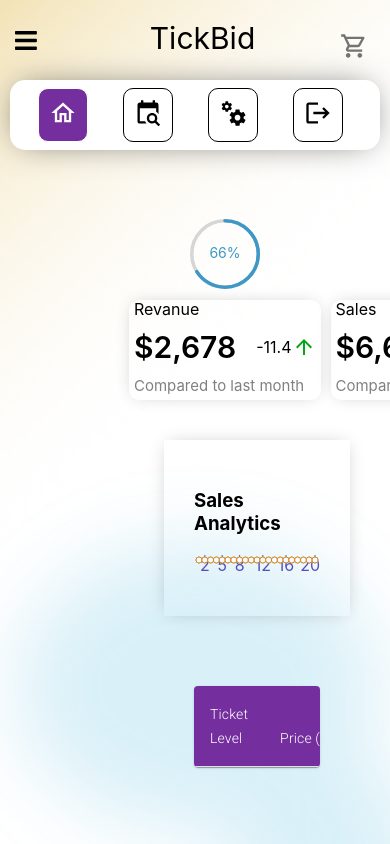
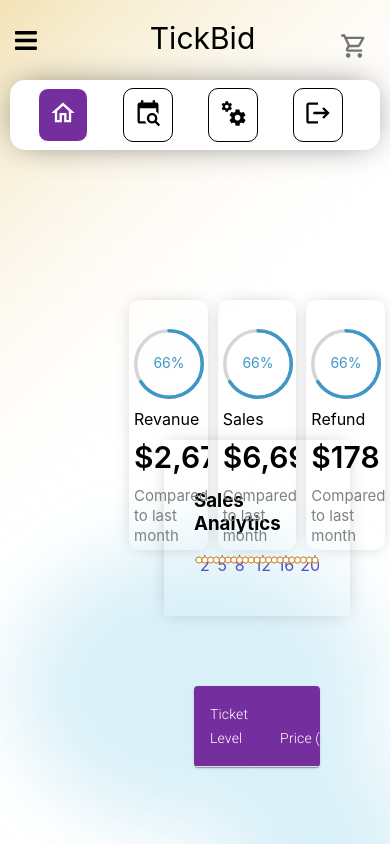
Before and after one commit to samitha093/Software-project, a Next.js app in the folder client/: page /seller in a window 390 px wide. Built offline with nearby package versions, Linux system fonts and the light colour scheme; a web font is replaced by a local one.

Commit message:
error fixed

```diff
--- a/client/components/seller/Styles.css
+++ b/client/components/seller/Styles.css
@@ -248,12 +248,14 @@
     justify-content: space-between;
 }
 .dashboardItem{
+    overflow: hidden;
+    position: relative;
     flex: 1;
     display: flex;
     margin: 10px 40px;
     padding: 25px 30px;
     border-radius: 10px;
-    max-height: 100px;
+    max-height: 100%;
     -webkit-box-shadow: 0px 0px 18px -5px rgba(0,0,0,0.24);
     box-shadow: 0px 0px 18px -5px rgba(0,0,0,0.24)
 }
@@ -310,6 +312,8 @@
         width: 65px;
     }
     .dashboardItem{
+        overflow: hidden;
+        position: relative;
         flex: 1;
         margin: 10px 10px;
         padding: 25px 10px;
@@ -322,7 +326,9 @@
         flex-flow: column-reverse;
         margin: 125px 5px;
         padding: 5px 5px;
-        height: 80px;
+        height: 100%;
+        overflow: hidden;
+        position: relative;
     }
     .seller-progressbar {
         margin: auto;
@@ -340,7 +346,9 @@
         flex-flow: column-reverse;
         margin: 150px 5px;
         padding: 5px 5px;
-        height: 100px;
+        height: 100%;
+        overflow: hidden;
+        position: relative;
     }
     .dashboardtop {
         height: 250px;
```
Also changed, not shown: 1 other file (tests, documents, lock files or other folders).
